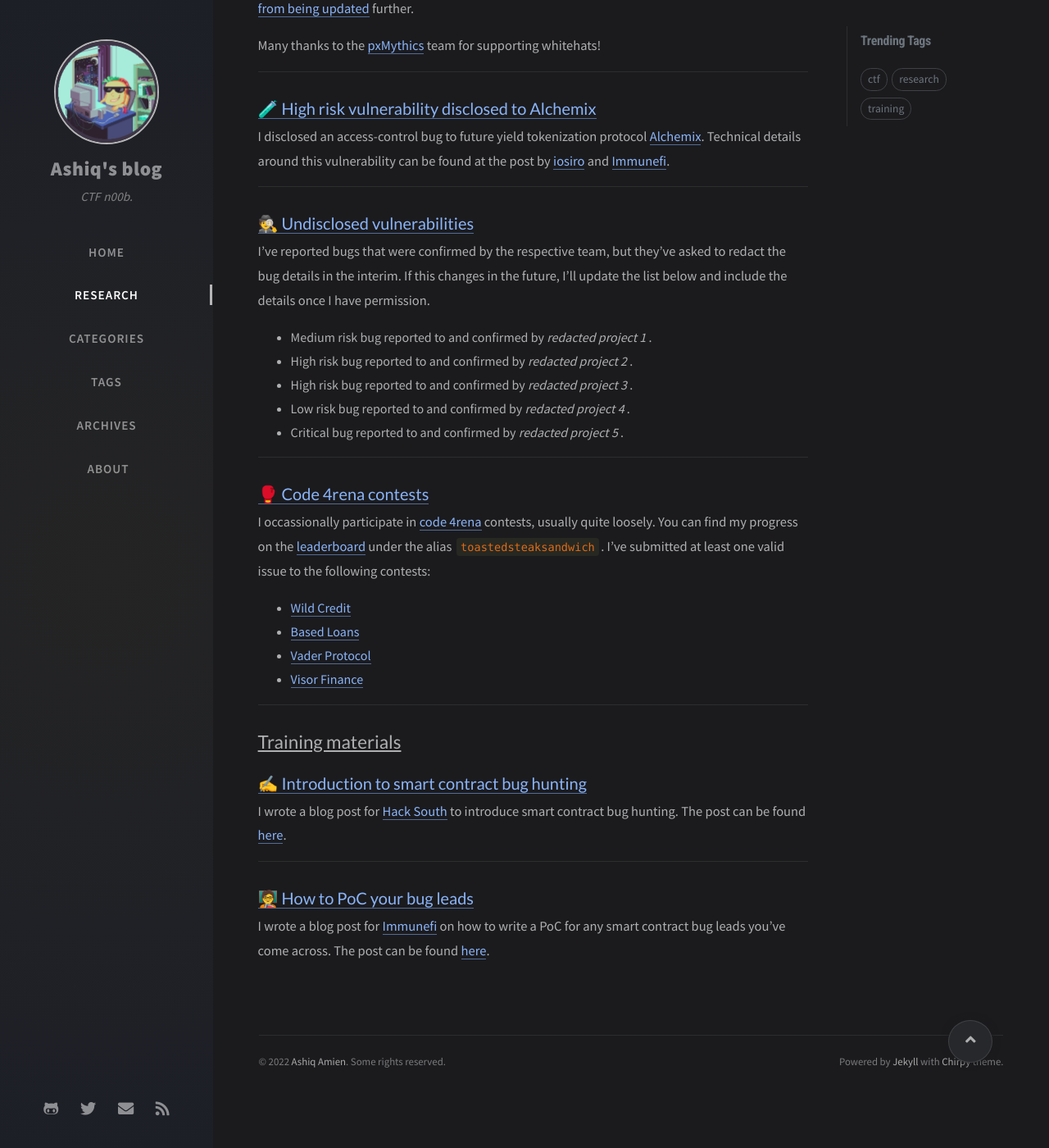
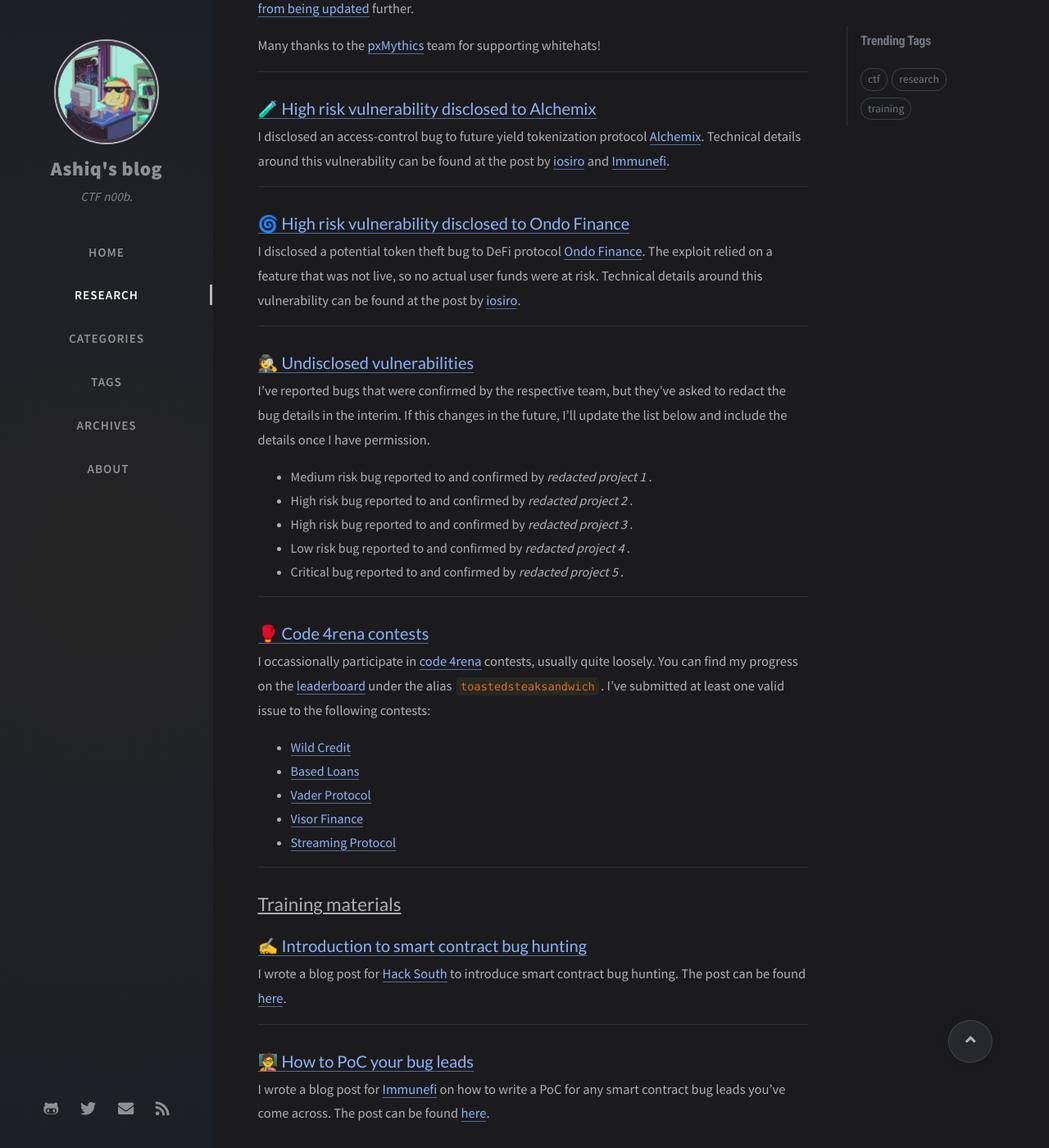
Before and after one commit to toastedsteaksandwich/toastedsteaksandwich.github.io, a Jekyll site: the page built from tabs/research.md, in a window 1280 px wide and 1400 px high, scrolled down 1715 px. Shown: the whole window at 82% size. Built offline with Jekyll 4.4.1, drawn with Linux system fonts in a browser that asks for light colours; nearby versions of some CDN libraries; comment, search, counter and statistics services are not loaded.

Commit message:
updated research

```diff
--- a/tabs/research.md
+++ b/tabs/research.md
@@ -53,6 +53,11 @@
 I disclosed an access-control bug to future yield tokenization protocol [Alchemix](https://alchemix.fi/). Technical details around this vulnerability can be found at the post by [iosiro](https://iosiro.com/blog/high-risk-vulnerability-disclosed-to-alchemix) and [Immunefi](https://medium.com/immunefi/alchemix-access-control-bug-fix-debrief-a13d39b9f2e0).
 
 ---
+### [🌀 High risk vulnerability disclosed to Ondo Finance](#-high-risk-vulnerability-disclosed-to-ondo-finance)
+I disclosed a potential token theft bug to DeFi protocol [Ondo Finance](https://ondo.finance/). The exploit relied on a feature that was not live, so no actual user funds were at risk. Technical details around this vulnerability can be found at the post by [iosiro](https://iosiro.com/blog/high-risk-vulnerability-disclosed-to-ondo-finance).
+
+
+---
 ### [🕵️ Undisclosed vulnerabilities](#-undisclosed-vulnerabilities)
 
 I've reported bugs that were confirmed by the respective team, but they've asked to redact the bug details in the interim. If this changes in the future, I'll update the list below and include the details once I have permission.
@@ -71,6 +76,7 @@
 - [Based Loans](https://code423n4.com/reports/2021-04-basedloans/)
 - [Vader Protocol](https://code423n4.com/reports/2021-04-vader/)
 - [Visor Finance](https://code423n4.com/reports/2021-05-visorfinance/)
+- [Streaming Protocol](https://code4rena.com/reports/2021-11-streaming)
 
 ---
 
```
